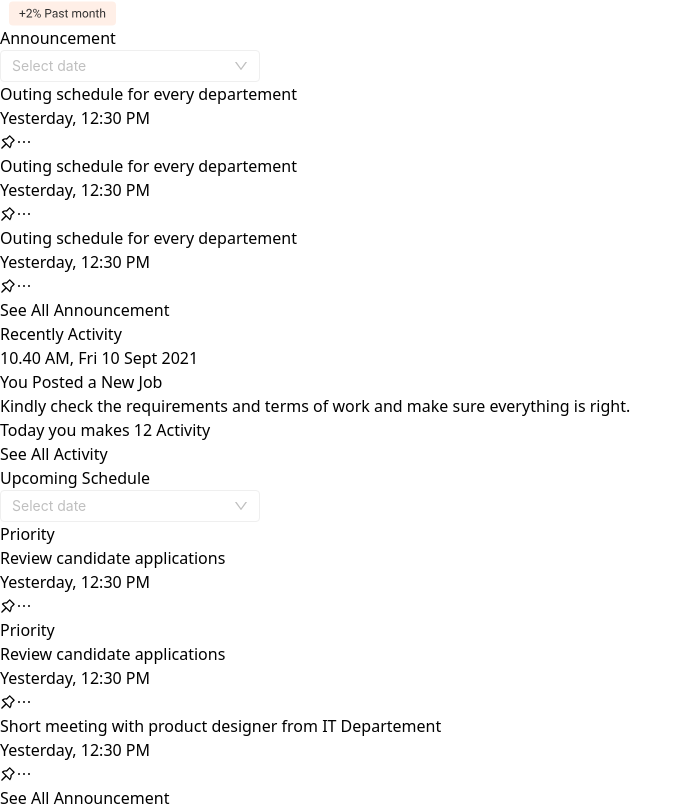
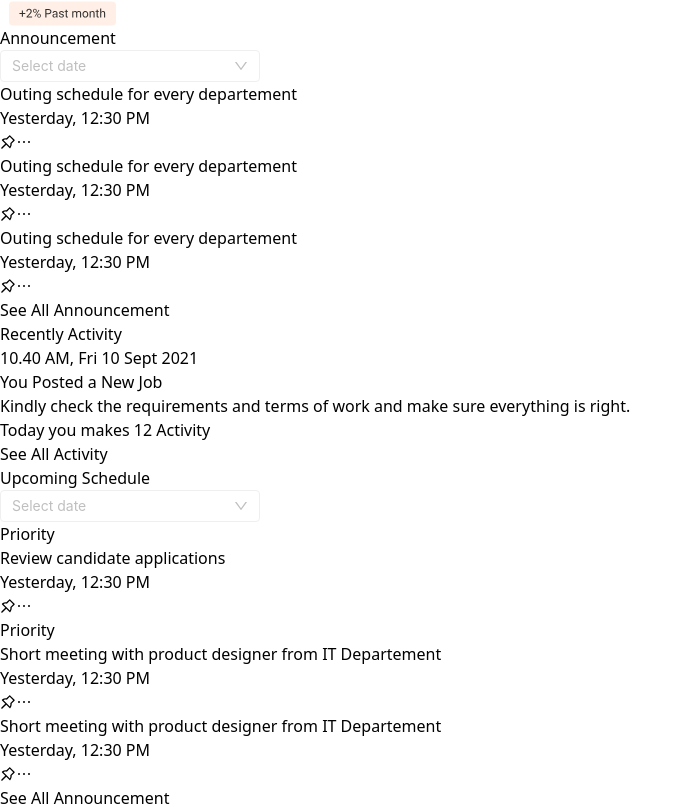
Before and after one commit to phong-bnb/Figmaclone, a React (Vite) app: page / in a window 1280 px wide. Shown: the part 2860-3670 px from the top of the page, without its empty margins (0-692 px from the left). Built offline with nearby package versions, Linux system fonts and the light colour scheme.

Commit message:
update html

```diff
--- a/src/component/Home/Content/recently.tsx
+++ b/src/component/Home/Content/recently.tsx
@@ -18,9 +18,9 @@
               <p className="text-graytext text-xs pt-6">
                 10.40 AM, Fri 10 Sept 2021
               </p>
-              <h2 className="text-white font-semibold text-lg">
+              <p className="text-white font-semibold text-lg">
                 You Posted a New Job
-              </h2>
+              </p>
               <p className="text-white text-sm">
                 Kindly check the requirements and terms of work and make sure
                 everything is right.
@@ -50,9 +50,9 @@
               <div className="flex justify-between rounded-lg">
                 <div className=" flex hover:opacity-50 justify-between bg-[#FAFAFA] w-full  border-[1px] rounded-lg  gap-[29px] pl-[16px] pr-[16px] pt-[12px] pb-[12px]">
                   <div className="flex  flex-col gap-[6px]">
-                    <h4 className="font-normal">
+                    <p className="font-normal">
                       Review candidate applications
-                    </h4>
+                    </p>
                     <p className="text-xs text-graytext">Yesterday, 12:30 PM</p>
                   </div>
                   <IconOfChedule />
@@ -63,9 +63,9 @@
               <div className="flex justify-between rounded-lg">
                 <div className=" flex hover:opacity-50 justify-between bg-[#FAFAFA] w-full  border-[1px] rounded-lg  gap-[29px] pl-[16px] pr-[16px] pt-[12px] pb-[12px]">
                   <div className="flex flex-col gap-[6px]">
-                    <h4 className="font-normal">
-                      Review candidate applications
-                    </h4>
+                    <p className="font-normal">
+                    Short meeting with product designer from IT Departement
+                    </p>
                     <p className="text-xs text-graytext">Yesterday, 12:30 PM</p>
                   </div>
                   <IconOfChedule />
@@ -74,9 +74,9 @@
               <div className="flex justify-between rounded-lg">
                 <div className=" flex hover:opacity-50 justify-between bg-[#FAFAFA] w-full  border-[1px] rounded-lg  gap-[29px] pl-[16px] pr-[16px] pt-[12px] pb-[12px]">
                   <div className="flex flex-col gap-[6px]">
-                    <h4 className="font-normal">
+                    <p className="font-normal">
                       Short meeting with product designer from IT Departement
-                    </h4>
+                    </p>
                     <p className="text-xs text-graytext">Yesterday, 12:30 PM</p>
                   </div>
                   <IconOfChedule />
@@ -88,9 +88,9 @@
                 <div className="flex justify-between rounded-lg">
                 <div className=" flex hover:opacity-50 justify-between bg-[#FAFAFA] w-full  border-[1px] rounded-lg  gap-[29px] pl-[16px] pr-[16px] pt-[12px] pb-[12px]">
                   <div className="flex flex-col gap-[6px]">
-                    <h4 className="font-normal">
+                    <p className="font-normal">
                       Short meeting with product designer from IT Departement
-                    </h4>
+                    </p>
                     <p className="text-xs text-graytext">Yesterday, 12:30 PM</p>
                   </div>
                   <IconOfChedule />
@@ -99,9 +99,9 @@
               <div className="flex justify-between rounded-lg">
                 <div className=" flex hover:opacity-50 justify-between bg-[#FAFAFA] w-full  border-[1px] rounded-lg  gap-[29px] pl-[16px] pr-[16px] pt-[12px] pb-[12px]">
                   <div className="flex flex-col gap-[6px]">
-                    <h4 className="font-normal">
+                    <p className="font-normal">
                       Short meeting with product designer from IT Departement
-                    </h4>
+                    </p>
                     <p className="text-xs text-graytext">Yesterday, 12:30 PM</p>
                   </div>
                   <IconOfChedule />
```
